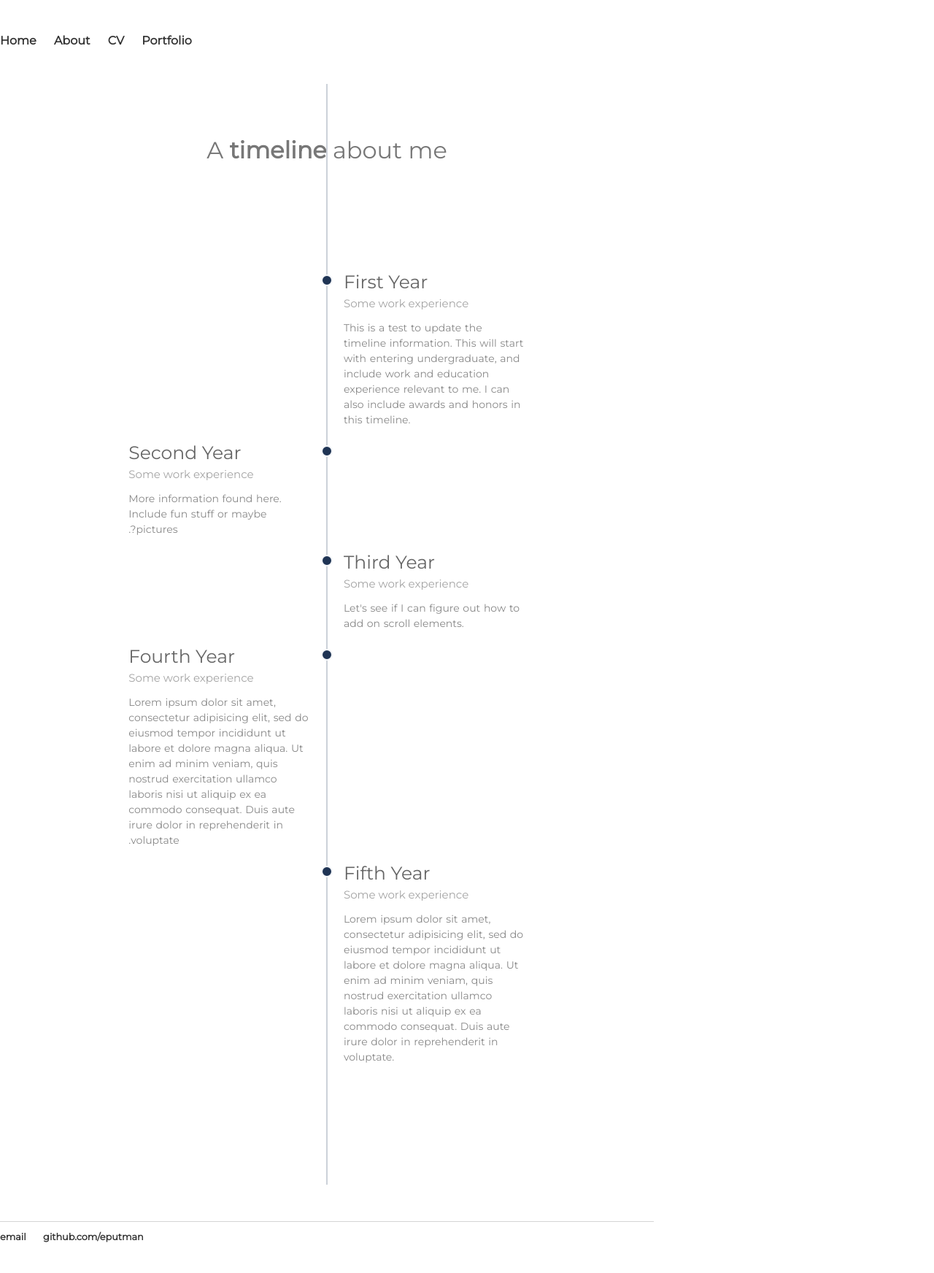
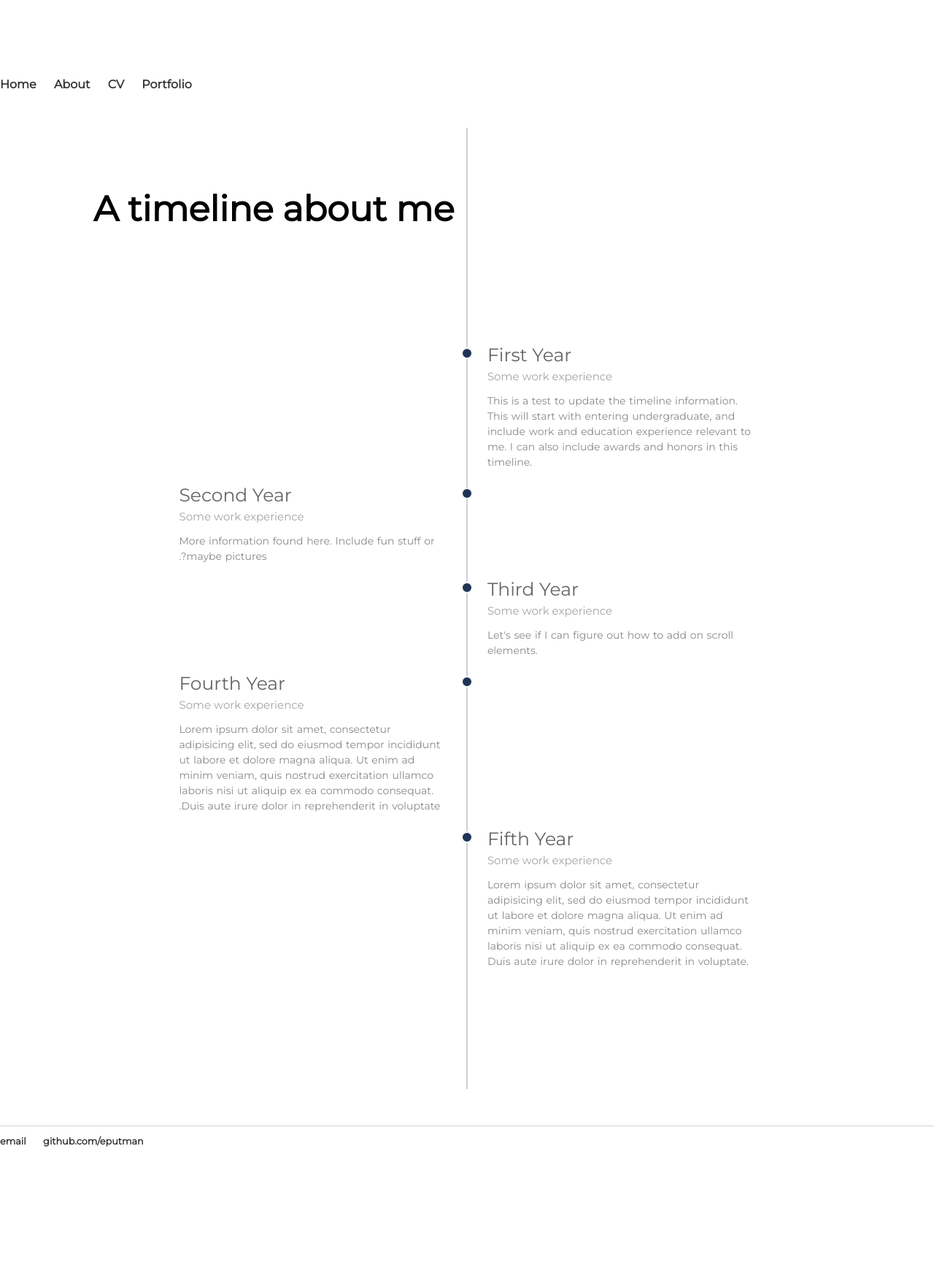
Before and after one commit to eputman/eputman.github.io, a Jekyll site: the page built from about/index.html, in a window 1280 px wide. Shown: the whole page at 73% size. Built offline with Jekyll 4.4.1, drawn with Linux system fonts in a browser that asks for light colours; after the commit the page ends 1674 px from its top, so only the background shows below that.

Commit message:
Update timeline.css
Body margin 60px

```diff
--- a/css/timeline.css
+++ b/css/timeline.css
@@ -8,14 +8,10 @@
 }
 
 body {
-   margin: 0;
+   margin: 60px auto;
    padding: 30px 0;
    font-family: 'Montserrat', sans-serif;
-   width: -webkit-calc(70%);
-   width: -moz-calc(70%);
-   width: calc(70%);
 }
-
 nav ul, footer ul {
     font-family: 'Montserrat', sans-serif;
     padding: 0px;
@@ -36,14 +32,14 @@
 }
 
 h1 {
-   text-align: center;
-   font-weight: 300;
-   color: #777
+    font-size: 3em;
+    font-family: 'Montserrat', sans-serif;
 }
 h1 span {
-   font-weight: 600;
+   font weight: 600;
 }
 p {
+    font-family: 'Montserrat', sans-serif;
     font-size: 1.5em;
     line-height: 1.4em;
     color: #333;
@@ -61,6 +57,7 @@
 ul.posts li {
     list-style: none;
 }
+
 
 .container {
    width: 80%;
```
